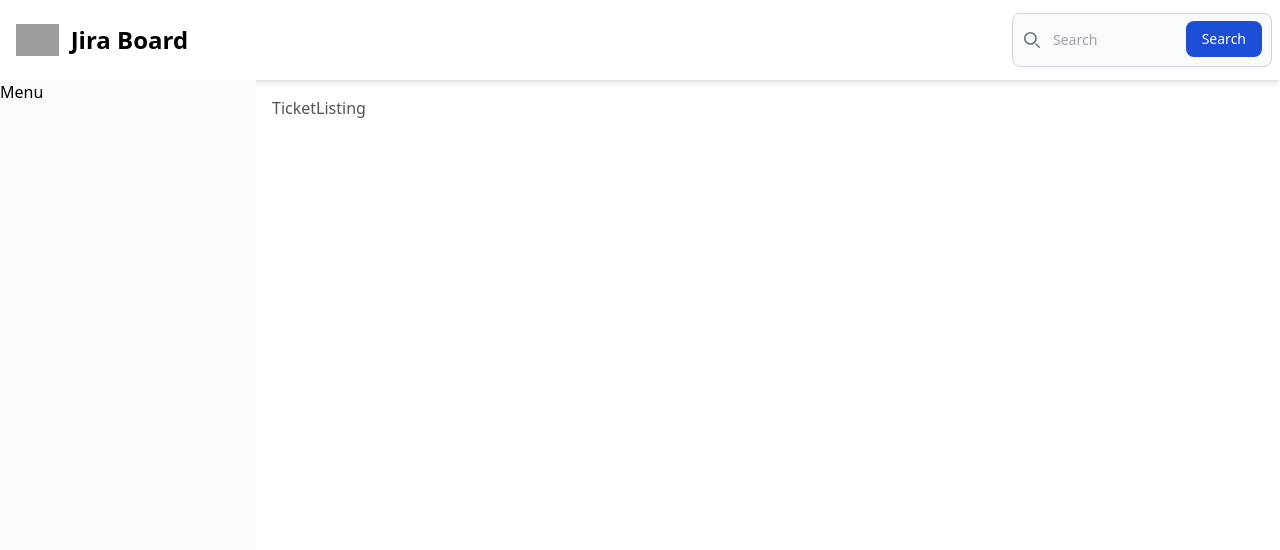
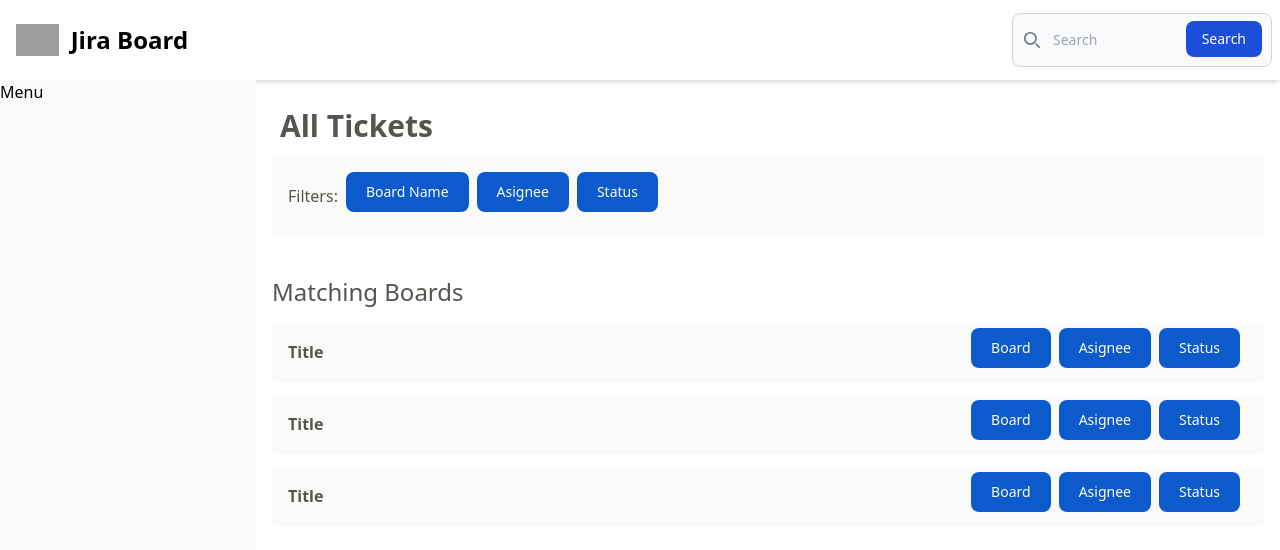
Before and after one commit to shubhamsinha2512/jira-sprint-board, a React (Vite) app: page /tickets in a window 1280 px wide. Shown: the top 550 px of the page. Built offline with nearby package versions, Linux system fonts and the light colour scheme; grey boxes are pictures that could not be loaded.

Commit message:
multiple updates

```diff
--- a/src/App.css
+++ b/src/App.css
@@ -0,0 +1,18 @@
+/* Style Scrollbar */
+::-webkit-scrollbar {
+    width: 8px;
+}
+
+::-webkit-scrollbar-track {
+    background: rgb(236, 236, 236);
+}
+
+::-webkit-scrollbar-thumb {
+    background-color: rgb(219, 219, 219);
+    border-radius: 20px;
+    height: 100px;
+}
+
+.h-parent-100 {
+    max-height: 100%;
+}
--- /dev/null
+++ b/src/components/BoardRowView.tsx
@@ -0,0 +1,13 @@
+import React from "react";
+import Button from "./Button";
+
+function BoardRowView({ board }) {
+  return (
+    <div className="my-4 flex w-full items-center justify-between rounded-md bg-stone-50 px-4 py-1 shadow-sm">
+      <h4 className="font-semibold">Board Name</h4>
+      <Button label={"Manager"} />
+    </div>
+  );
+}
+
+export default BoardRowView;
--- a/src/components/ColumnContainer.tsx
+++ b/src/components/ColumnContainer.tsx
@@ -4,13 +4,16 @@
 
 function ColumnContainer() {
   return (
-    <div className="grid h-full grid-cols-4">
+    <div className="mt-6 grid h-full grid-cols-5">
       <Column label={"Todo"}>
         <TicketCard />
         <TicketCard />
         <TicketCard />
       </Column>
       <Column label={"In Dev"}>
+        <TicketCard />
+      </Column>
+      <Column label={"Code Review"}>
         <TicketCard />
       </Column>
       <Column label={"In QA"}>
--- a/src/components/SectionHeader.tsx
+++ b/src/components/SectionHeader.tsx
@@ -4,7 +4,7 @@
 
 function SectionHeader({ title, children }) {
   return (
-    <div className="m-2 flex items-center justify-between">
+    <div className="mx-2 my-3 flex items-center justify-between">
       <Title title={title} />
       {children}
     </div>
--- a/src/components/TicketCard.tsx
+++ b/src/components/TicketCard.tsx
@@ -2,7 +2,16 @@
 
 function TicketCard({ ticket }) {
   return (
-    <div className="my-4 min-h-32 min-w-20 rounded-lg bg-white shadow-md"></div>
+    <div className="relative my-4 min-h-32 min-w-20 rounded-lg border-l-4 border-success bg-white p-4 shadow-md">
+      <h4 className="text-xl font-semibold">Title</h4>
+      <span>Asignee</span>
+      <div className="absolute bottom-2 right-4 text-xs font-light">
+        <span className="">BRD-014 | </span>
+        <span className="rounded-full bg-dark px-2 py-1 text-xs text-white">
+          1
+        </span>
+      </div>
+    </div>
   );
 }
 
--- /dev/null
+++ b/src/components/TicketRowView.tsx
@@ -0,0 +1,17 @@
+import React from "react";
+import Button from "./Button";
+
+function TicketRowView() {
+  return (
+    <div className="my-4 flex w-full items-center justify-between rounded-md bg-stone-50 px-4 py-1 shadow-sm">
+      <h4 className="font-semibold">Title</h4>
+      <div>
+        <Button label={"Board"} />
+        <Button label={"Asignee"} />
+        <Button label={"Status"} />
+      </div>
+    </div>
+  );
+}
+
+export default TicketRowView;
--- a/src/components/Title.tsx
+++ b/src/components/Title.tsx
@@ -2,7 +2,7 @@
 import PT from "prop-types";
 
 function Title({ title }) {
-  return <h2 className="text-2xl font-semibold">{title}</h2>;
+  return <h2 className="text-3xl font-semibold">{title}</h2>;
 }
 
 Title.propTypes = {
--- a/src/pages/BoardListing.tsx
+++ b/src/pages/BoardListing.tsx
@@ -1,7 +1,28 @@
 import React from "react";
+import SectionHeader from "../components/SectionHeader";
+import FilterBar from "./FilterBar";
+import Button from "../components/Button";
+import BoardRowView from "../components/BoardRowView";
 
 function BoardListing() {
-  return <div>BoardListing</div>;
+  return (
+    <div className="h-full">
+      <SectionHeader title="All Boards" />
+      <FilterBar>
+        <Button label={"Board Name"} />
+        <Button label={"Manager"} />
+      </FilterBar>
+
+      <div className="my-10">
+        <h3 className="text-2xl">Matching Boards</h3>
+        <div className="overflow-y-scroll">
+          <BoardRowView />
+          <BoardRowView />
+          <BoardRowView />
+        </div>
+      </div>
+    </div>
+  );
 }
 
 export default BoardListing;
--- a/src/pages/BoardView.tsx
+++ b/src/pages/BoardView.tsx
@@ -1,7 +1,28 @@
 import React from "react";
+import TicketRowView from "../components/TicketRowView";
+import Button from "../components/Button";
+import SectionHeader from "../components/SectionHeader";
+import FilterBar from "./FilterBar";
 
 function BoardView() {
-  return <div>Board</div>;
+  return (
+    <div className="h-full">
+      <SectionHeader title="Board Name" />
+      <FilterBar>
+        <Button label={"Asignee"} />
+        <Button label={"Status"} />
+      </FilterBar>
+
+      <div className="my-10">
+        <h3 className="text-2xl">Matching Boards</h3>
+        <div className="overflow-y-scroll">
+          <TicketRowView />
+          <TicketRowView />
+          <TicketRowView />
+        </div>
+      </div>
+    </div>
+  );
 }
 
 export default BoardView;
--- /dev/null
+++ b/src/pages/FilterBar.tsx
@@ -0,0 +1,12 @@
+import React from "react";
+
+function FilterBar({ children }) {
+  return (
+    <div className="flex min-h-6 items-center justify-start rounded-md bg-stone-50 p-4">
+      <span>Filters:</span>
+      <div className="mx-2">{children}</div>
+    </div>
+  );
+}
+
+export default FilterBar;
--- a/src/pages/TicketListing.tsx
+++ b/src/pages/TicketListing.tsx
@@ -1,7 +1,29 @@
 import React from "react";
+import SectionHeader from "../components/SectionHeader";
+import FilterBar from "./FilterBar";
+import Button from "../components/Button";
+import TicketRowView from "../components/TicketRowView";
 
 function TicketListing() {
-  return <div>TicketListing</div>;
+  return (
+    <div className="h-full">
+      <SectionHeader title="All Tickets" />
+      <FilterBar>
+        <Button label={"Board Name"} />
+        <Button label={"Asignee"} />
+        <Button label={"Status"} />
+      </FilterBar>
+
+      <div className="my-10">
+        <h3 className="text-2xl">Matching Boards</h3>
+        <div className="overflow-y-scroll">
+          <TicketRowView />
+          <TicketRowView />
+          <TicketRowView />
+        </div>
+      </div>
+    </div>
+  );
 }
 
 export default TicketListing;
```
